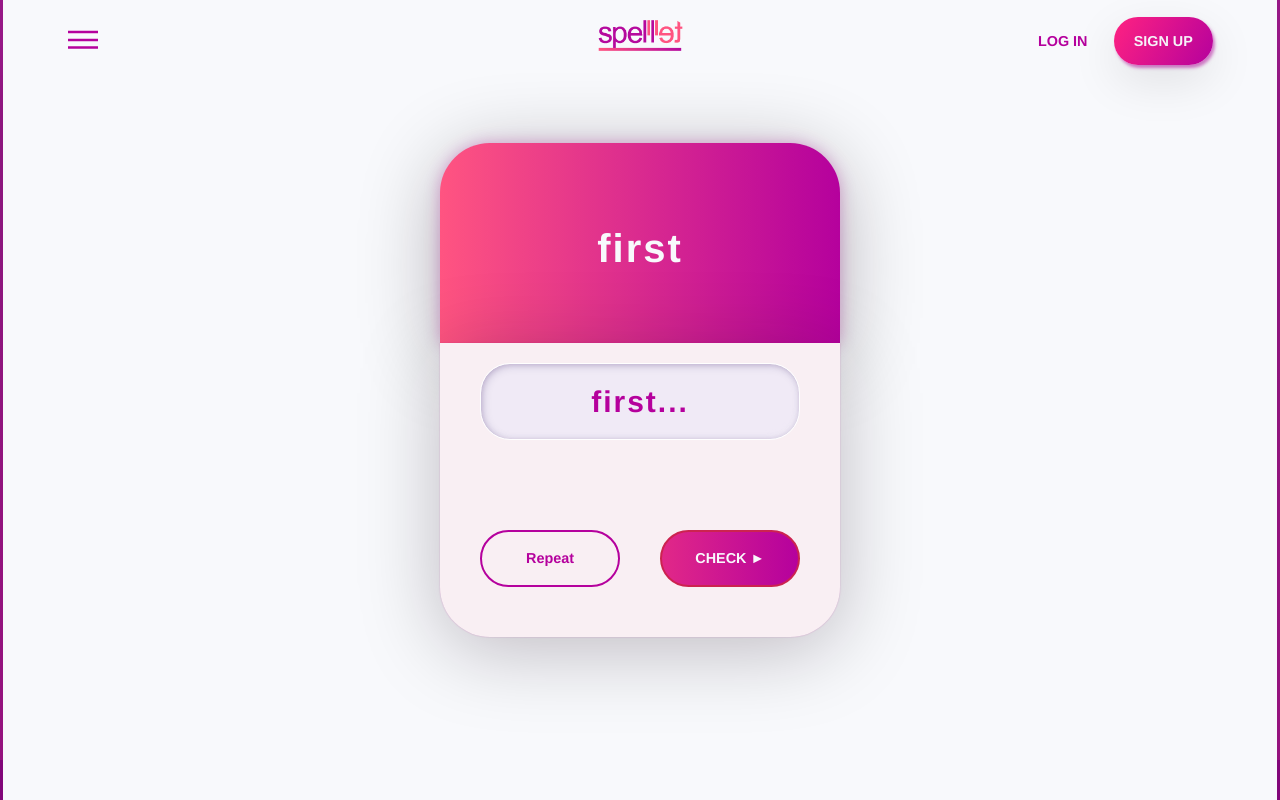
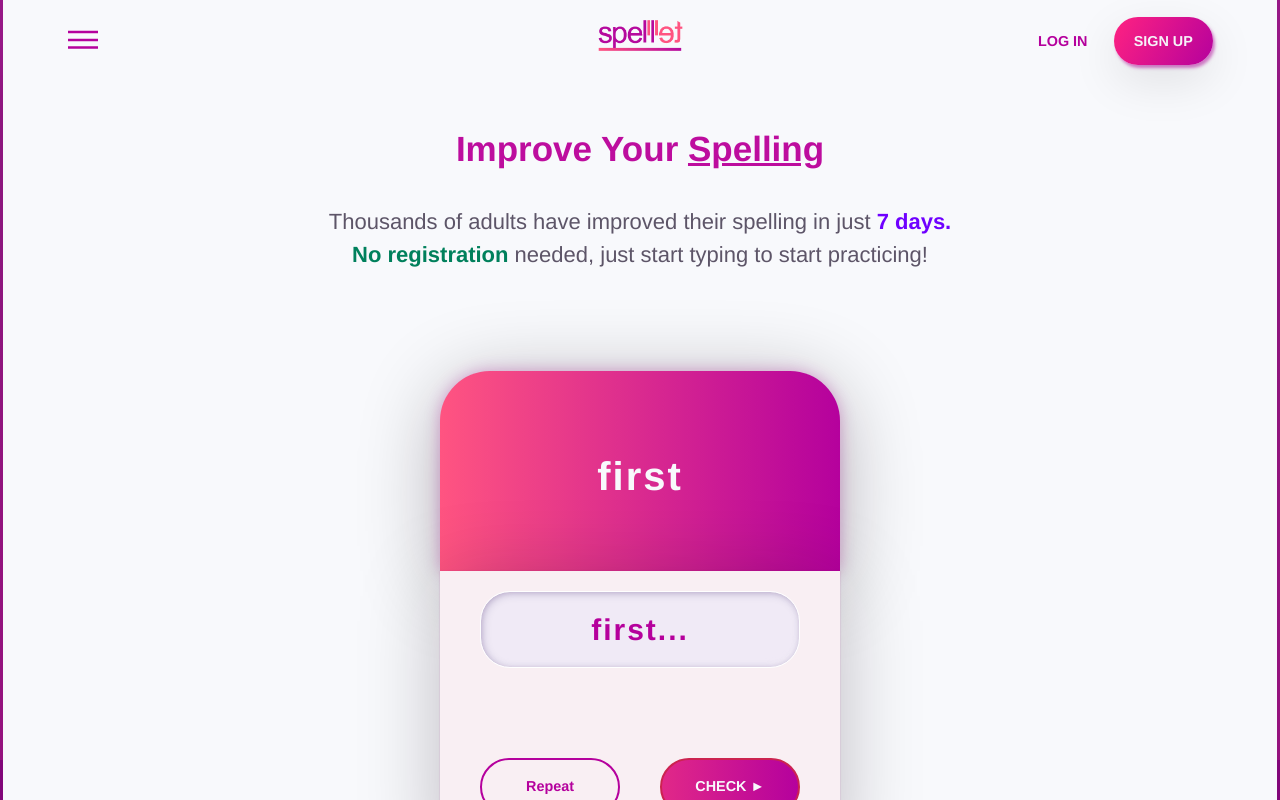
Before and after one commit to SpellTell/spelltell_react_public, a React (Create React App) app: page / in a window 1280 px wide. Shown: the top 800 px of the page. Built offline with nearby package versions, Linux system fonts and the light colour scheme.

Commit message:
Fixed flag; Upated home: pre-box section

```diff
--- a/src/Home.jsx
+++ b/src/Home.jsx
@@ -9,7 +9,22 @@ import SpellTell from "./Box/SpellTell";
 function Home() {
     return (
         <div className="main">
+
+            <div className="container text-center ">
+                <h1>Improve Your <span>Spelling</span></h1>
+                <div className="subheadline">
+                    <h2>Thousands of adults have improved their spelling
+                        in just <strong style={{color:"rgb(111, 0, 255)"}}> 7 days.</strong> <br />
+                        <strong style={{color:"rgb(0, 128, 92)"}}> No registration</strong> needed,
+                            just start typing to start practicing!<br></br>
+                    </h2>
+                </div>
+            </div>
+
             <SpellTell />
+
+
+
         </div>
     )
 }
--- a/src/Style.css
+++ b/src/Style.css
@@ -327,12 +327,14 @@
   }
   .flag {
     text-align: center;
-    max-width: 500px;
+    max-width: 320px;
     display: block;
     margin: 80px auto;
   }
   .flag h2{
-    font-size: 36px;
+    font-size: 24px;
+    color:rgb(175, 1, 134);
+    font-weight: 400;
   }
   .flag img{
     max-width: 200px;
--- a/src/Words.jsx
+++ b/src/Words.jsx
@@ -1,8 +1,6 @@
 const Data = [
-    { id: 1, word: "first", pronunciation: "first", progress: [0,0,0] },
-    { id: 2, word: "second", pronunciation: "second", progress: [0,0,0] },
-    { id: 3, word: "third", pronunciation: "third", progress: [0,0,0] },
-    { id: 4, word: "forth", pronunciation: "forth", progress: [0,0,0] },
-
+    { id: 1, word: "first", pronunciation: "first", progress: [0,0] },
+    { id: 2, word: "second", pronunciation: "second", progress: [0,0] },
+    { id: 3, word: "third", pronunciation: "third", progress: [0,0] }
   ];
   export default Data;
```
Also changed, not shown: src/img/flag.png.
